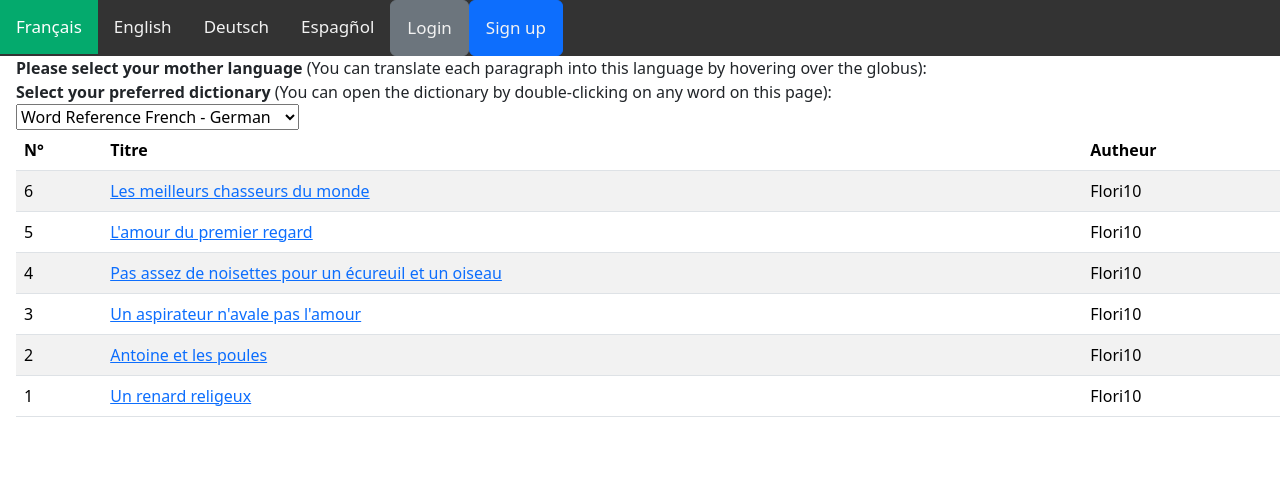
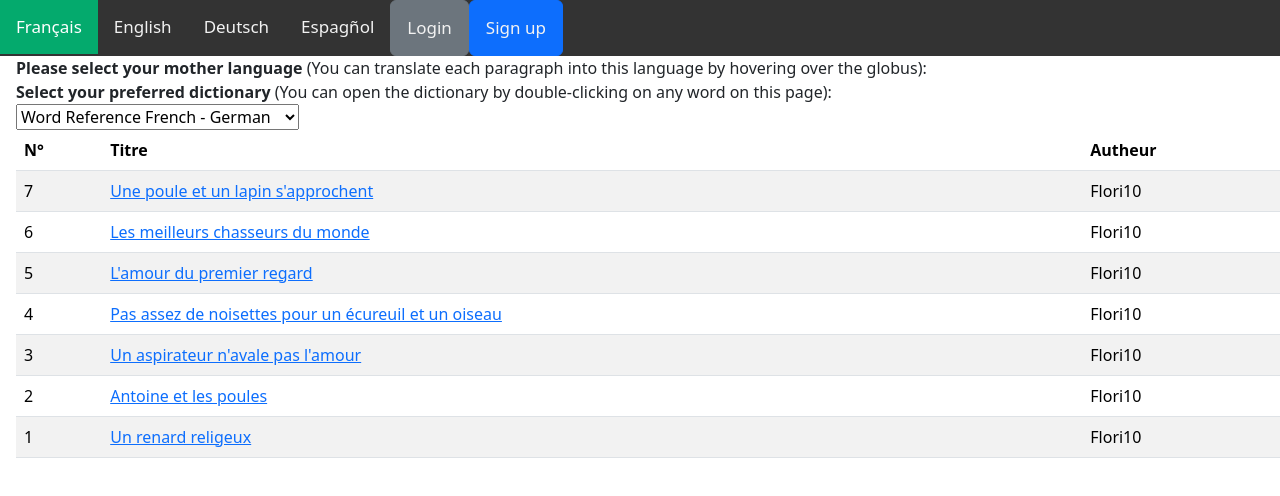
Before and after one commit to florianingerl/floriloveslanguages, a Vue app: page /fr/french in a window 1280 px wide. Shown: the top 496 px of the page. Built offline with nearby package versions, Linux system fonts and the light colour scheme.

Commit message:
Adds story with Marie!

```diff
--- a/src/router/index.ts
+++ b/src/router/index.ts
@@ -19,6 +19,7 @@ import VueEcureuilMarie from "@/views/french/breveshistoires/EcureuilMarie.vue";
 import VueMaxHistoire2 from "@/views/french/breveshistoires/HistoireMax2.vue";
 import VueRenardPoule from "@/views/french/breveshistoires/vue-renard-poule.vue";
 import VueAspirateurEtAmour from "@/views/french/breveshistoires/AspirateurEtAmour.vue";
+import VuePouleLapinMarie from "@/views/french/breveshistoires/PouleLapinMarie.vue";
 import VueLapinMarie from "@/views/french/breveshistoires/LapinMarie.vue";
 import VueLionMarie from "@/views/french/breveshistoires/LionMarie.vue";
 import VueAnnaStory from "@/views/english/books/LifeIsNotAToyAnna.vue";
@@ -100,6 +101,11 @@ const router = createRouter({
           name: "Histoires brèves",
           path: 'breveshistoires',
           children: [
+            {
+              name: 'Une poule et un lapin s\'approchent',
+              path: 'poulelapinmarie',
+              component: VuePouleLapinMarie
+            },
             {
               name: 'Les meilleurs chasseur du monde',
               path: "lionmarie",
--- a/src/views/french/NavigationFrench.vue
+++ b/src/views/french/NavigationFrench.vue
@@ -10,6 +10,13 @@
     </thead>
     <tbody>
 
+
+      <tr>
+
+<td>7</td>
+    <td><router-link to="/fr/french/breveshistoires/poulelapinmarie">Une poule et un lapin s'approchent</router-link></td>
+    <td>Flori10</td>
+ </tr>
 
 <tr>
 
--- a/src/views/french/breveshistoires/poulelapinchienmarie.txt
+++ b/src/views/french/breveshistoires/PouleLapinMarie.vue
@@ -1,3 +1,12 @@
+<template>
+<div>
+
+<h1>Une poule et un lapin s'approchent</h1>
+<h4><i>par Florian Ingerl et <a href="https://mariefaure.fr/">Marie Faure</a></i></h4>
+
+<img style="float: right; height: 200px" src="@/assets/img/deutsch/eichhoernchen.png"></img>
+
+
 La poule aimait se balader dans les prés. En se baladant ainsi, la poule qui, au fait, s'appelait Joséphine scrutait la terre pour y récupérer quelque chose à manger.
 Jo le lapin, un témoin amusé par les déambulations de Joséphine, la héla prudemment : "Bonjour jeune dame, que cherches-tu par ici? "
 Difference que et quoi???
@@ -30,4 +39,51 @@ Heureux de participer à cette merveilleuse saga, Patrick accepta
 avec grand plaisir la proposition plus que douteuse de Jo.
 Mais tout le monde s'en réjouit et pour fêter cette victoire, Patrick offrit à tout le bar sa tournée générale.
 Fin
-dindon de la farce
+
+</div>
+
+
+</template>
+
+<script lang="ts">
+import { defineComponent } from "vue";
+
+import VueMCGaps from "@/components/atoms/MCGaps.vue";
+import VueQuestion from "@/components/atoms/Question.vue";
+import VueExercise from "@/components/atoms/Exercise.vue";
+import HideShow from "@/components/atoms/HideShow.vue";
+import GoogleTranslate from "@/components/atoms/GoogleTranslate.vue";
+
+export default defineComponent ({
+
+  components: {
+     VueQuestion,
+     VueExercise,
+     HideShow,
+     VueMCGaps,
+     GoogleTranslate
+  },
+
+  mounted(){
+     console.log("The mounted function of VueRowFood was called!");
+
+  },
+  setup(){
+   console.log("The setup function of VueRawFood  is executed!");
+  },
+  data(){
+        return {
+
+        };
+  },
+  methods: {
+
+  }
+});
+</script>
+
+<style scoped>
+
+
+
+</style>
```
Also changed, not shown: 1 other file (tests, documents, lock files or other folders).
